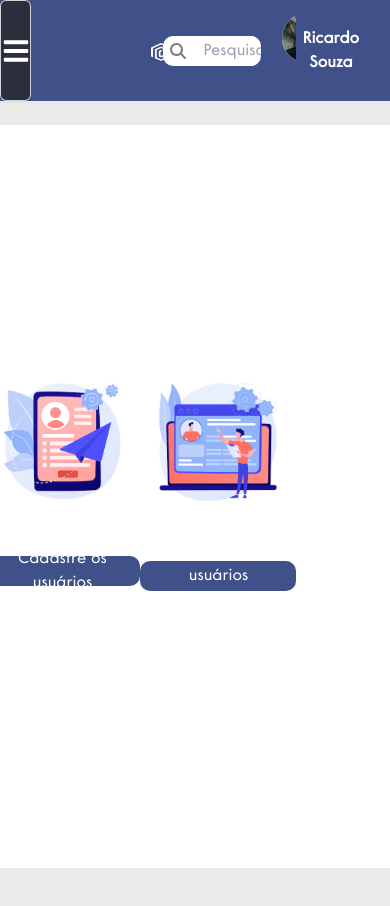
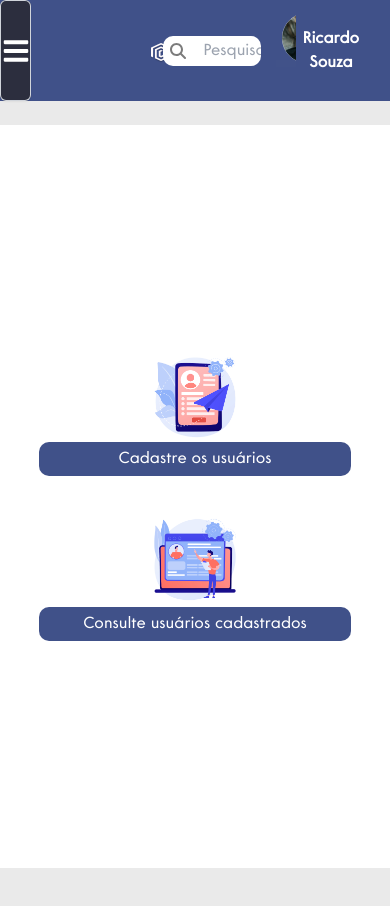
Before and after one commit to MamukaSenai/React-Mamuka, a React (Vite) app: page / in a window 390 px wide. Shown: the top 906 px of the page. After the commit the page ends 868 px from the top, so only its background shows below. Built offline with nearby package versions, Linux system fonts and the light colour scheme.

Commit message:
resposividade da home

```diff
--- a/src/pages/Administrador/Home/index.tsx
+++ b/src/pages/Administrador/Home/index.tsx
@@ -21,10 +21,9 @@ function Home() {
 
       <main id="right_home">
         <section id="Home">
-          <section className="right">
             <div className="conteudo">
               <div className="cadastro">
-                <img src={Cadastro} alt="cadastro" />
+                <img className="imgcadastro" src={Cadastro} alt="cadastro" />
                 <Link to="admpessoais" className="button">
                   {/* <a href="#" className="button">
                     {" "}
@@ -35,7 +34,7 @@ function Home() {
 
               </div>
               <div className="consulta">
-                <img src={Consulta} alt="consulta" />
+                <img className="imgconsulta" src={Consulta} alt="consulta" />
                 <Link to="admconsulta" className="button">
                   {/* <a href="" className="button">
                     {" "}
@@ -46,7 +45,6 @@ function Home() {
 
               </div>
             </div>
-          </section>
         </section>
 
       </main>
--- a/src/pages/Administrador/Home/style.css
+++ b/src/pages/Administrador/Home/style.css
@@ -1,38 +1,42 @@
 #right_home {
     display: flex;
     flex-direction:column-reverse;
+}
 
-}
 
 #Home {
     display: flex;
     justify-content: center;
-    margin-right: 40vh;
+    /* margin-right: 40vh; */
+    padding: 0;
 }
 
 
 #Home .conteudo {
     display: flex;
     align-items: center;
+    justify-content: center;
     height: 100vh;
-    width: 100vw;
-    margin-left: 121px;
-    margin-right: 131px;
+    width: 100%;
+
+    /* margin-left: 131px;
+    margin-right: 121px; */
 }
 
+
 #Home .cadastro, .consulta {
-    width: 40%;
+    /* width: 40%; */
     display: flex;
     align-items: center;
     flex-direction: column;
-
-
+    margin: 5%;
+    width: 30%;
 }
 
 
 #Home .button {
     background-color: var(--azulescuro);
-    margin: 50px auto;
+    /* margin: 50px auto; */
     border-radius: 10px;
     height: 3vh;
     padding: 15px;
@@ -41,5 +45,156 @@
     text-decoration: none;
     display: flex;
     align-items: center;
+}
 
+#Home .imgcadastro {
+    width: 100%;
 }
+
+#Home .imgconsulta {
+    width: 100%;
+}
+
+
+
+
+@media screen and (max-width:1000px){
+
+    #Home .conteudo {
+        height: 100%;
+        flex-direction: column;
+        display: flex;
+        align-items: center;
+        justify-content: center;
+        padding: 4%;
+    }
+
+    #Home .imgcadastro,  .imgconsulta{
+        width: 80%;
+        height: 80%;
+    }
+
+    #Home .button {
+
+        /* background-color: var(--azulescuro); */
+        /* margin: 50px auto; */
+        border-radius: 10px;
+        height: 3vh;
+        /* width: 40vw; */
+        padding: 15px 10px;
+        color: #ffffff;
+        text-align: center;
+        text-decoration: none;
+        /* display: initial; */
+        align-items: center;
+        justify-content: center;
+    }
+}
+
+@media screen and (max-width:900px){
+
+    #Home .imgcadastro{
+        width: 80%;
+        height: 80%;
+    }
+
+    #Home .imgconsulta{
+        width: 80%;
+        height: 80%;
+    }
+
+    #Home .button {
+        height: 4vh;
+        width: 35vw;
+    }
+}
+
+@media screen and (max-width:800px){
+
+    #Home .imgcadastro{
+        width: 90%;
+        height: 90%;
+    }
+
+    #Home .imgconsulta{
+        width: 90%;
+        height: 90%;
+    }
+
+    #Home .button {
+        height: 4vh;
+        width: 35vw;
+    }
+}
+
+@media screen and (max-width:700px){
+
+    #Home .imgcadastro{
+        width: 100%;
+        height: 100%;
+    }
+
+    #Home .imgconsulta{
+        width: 100%;
+        height: 100%;
+    }
+
+    #Home .button {
+        height: 4vh;
+        width: 45vw;
+    }
+}
+
+@media screen and (max-width:600px){
+
+    #Home .imgcadastro{
+        width: 120%;
+        height: 120%;
+    }
+
+    #Home .imgconsulta{
+        width: 120%;
+        height: 120%;
+    }
+
+    #Home .button {
+        height: 4vh;
+        width: 55vw;
+    }
+}
+
+@media screen and (max-width:500px){
+
+    #Home .imgcadastro{
+        width: 130%;
+        height: 130%;
+    }
+
+    #Home .imgconsulta{
+        width: 130%;
+        height: 130%;
+    }
+
+    #Home .button {
+        height: 4vh;
+        width: 65vw;
+    }
+}
+
+@media screen and (max-width:400px){
+
+    #Home .imgcadastro{
+        width: 150%;
+        height: 150%;
+    }
+
+    #Home .imgconsulta{
+        width: 150%;
+        height: 150%;
+    }
+
+    #Home .button {
+        height: 4vh;
+        width: 80vw;
+    }
+}
```
